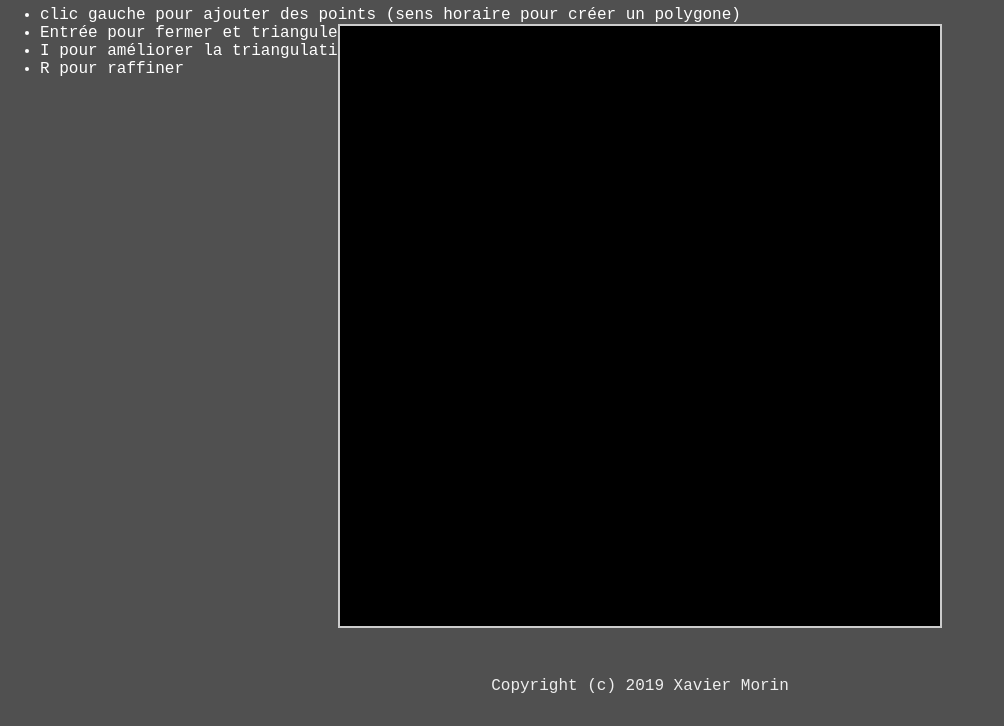
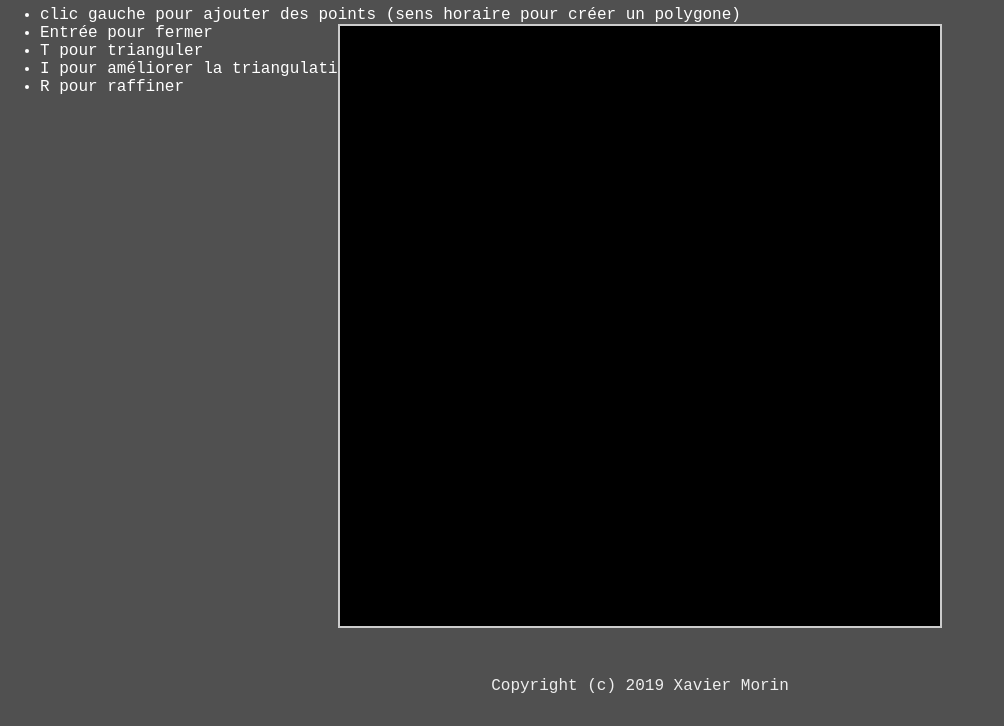
Before and after one commit to lenaindelaforetmagique/Asteroids2, a plain HTML site: page test.html in a window 1280 px wide. Shown: the part 74-800 px from the top of the page, without its empty margins (0-1004 px from the left). Drawn offline with Linux system fonts and the light colour scheme.

Commit message:
coquille

```diff
--- a/test.html
+++ b/test.html
@@ -15,7 +15,8 @@
     <h1>Test du module de géometrie</h1>
     <ul>
       <li>clic gauche pour ajouter des points (sens horaire pour créer un polygone)</li>
-      <li>Entrée pour fermer et trianguler</li>
+      <li>Entrée pour fermer</li>
+      <li>T pour trianguler</li>
       <li>I pour améliorer la triangulation</li>
       <li>R pour raffiner</li>
     </ul>
```
Also changed, not shown: screenshotM.png (added).
